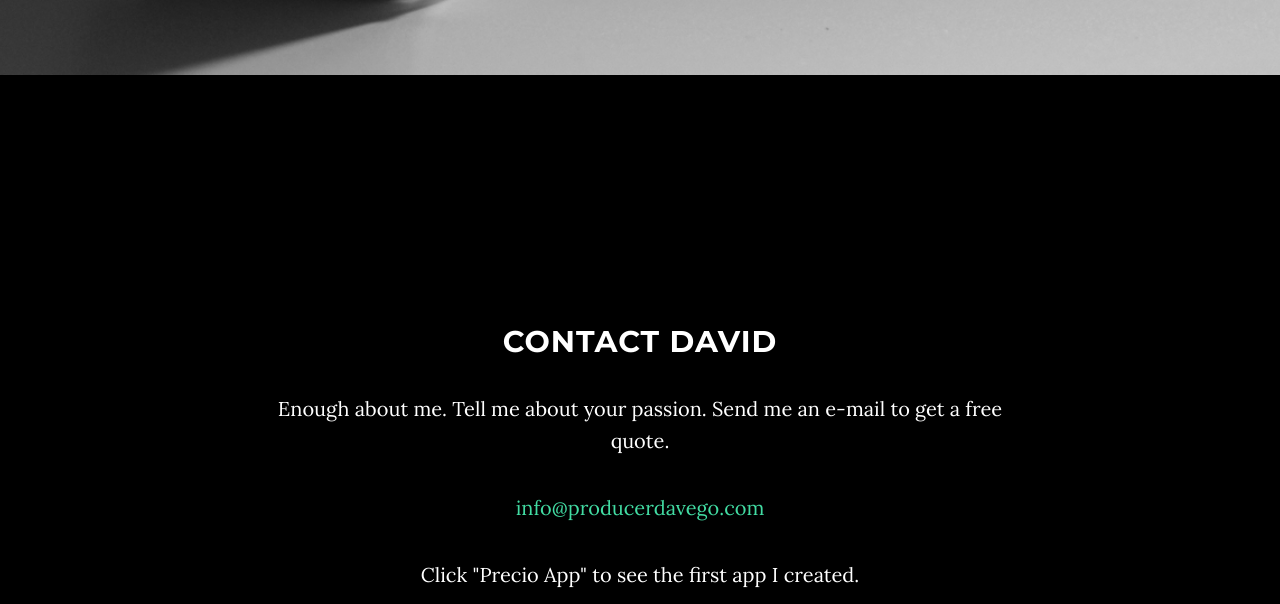
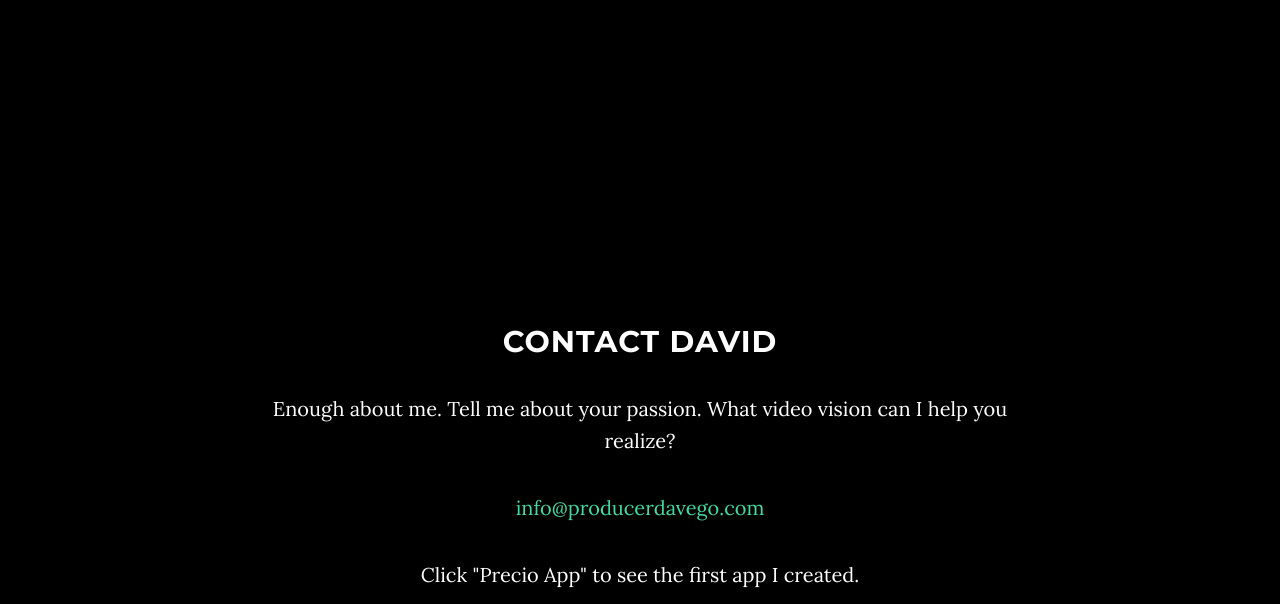
Before and after one commit to Evad241030/myProducer, a website: page index.html in a window 1280 px wide. Shown: the part 2038-2642 px from the top of the page. Drawn offline with nearby package versions, Linux system fonts and the light colour scheme; some packages are replaced by stand-ins of ours.

Commit message:
Change pic

```diff
--- a/index.html
+++ b/index.html
@@ -117,7 +117,7 @@
         <div class="row">
             <div class="col-lg-8 col-lg-offset-2">
                 <h2>Contact David</h2>
-                <p>Enough about me. Tell me about your passion. Send me an e-mail to get a free quote.</p>
+                <p>Enough about me. Tell me about your passion. What video vision can I help you realize?</p>
                 <p><a href="mailto:info@producerdavego.com">info@producerdavego.com</a>
                 </p>
                 <p>Click "Precio App" to see the first app I created.</p>
```
Also changed, not shown: img/downloads-bg.png (added), img/downloads.jpg (renamed from img/downloads-bg.jpg).
